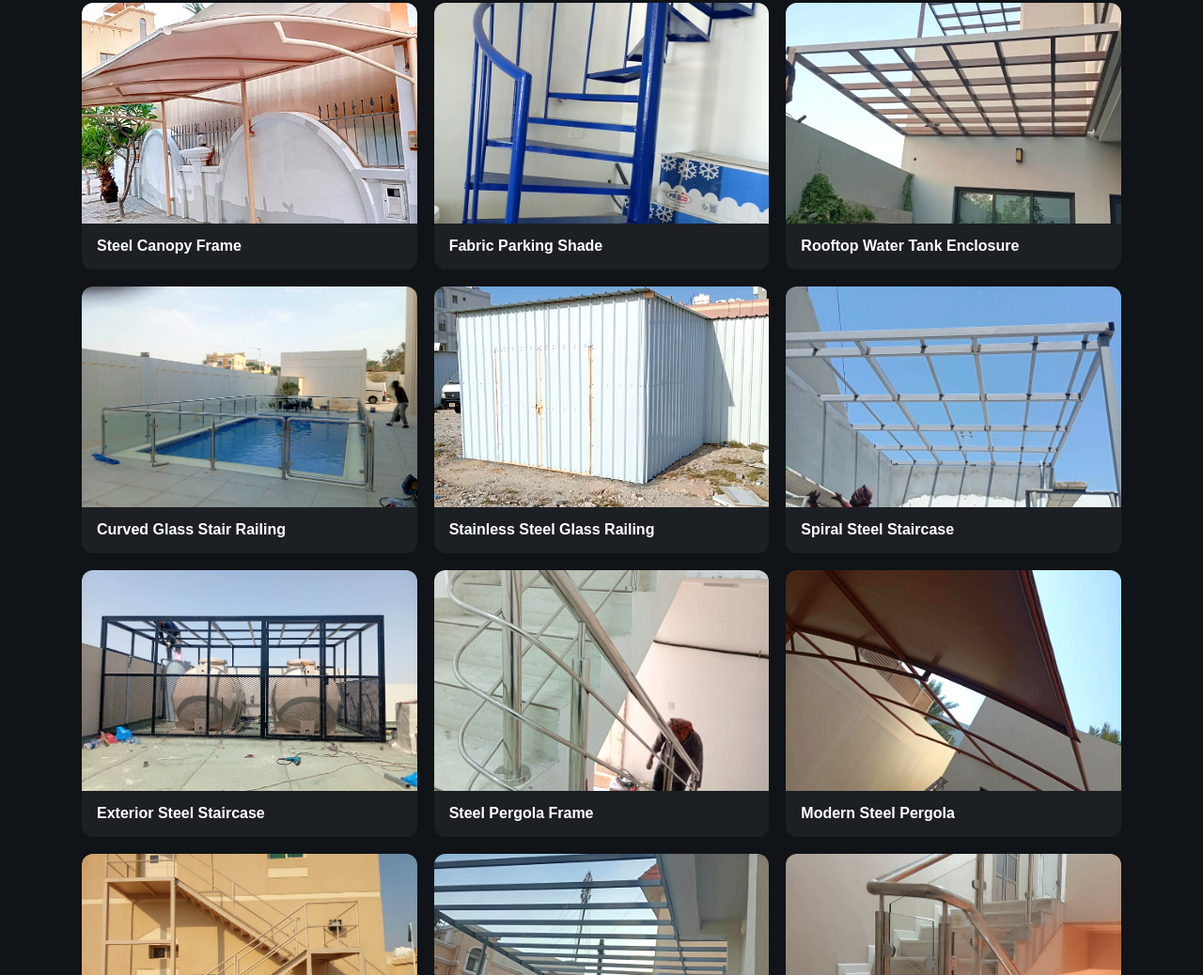
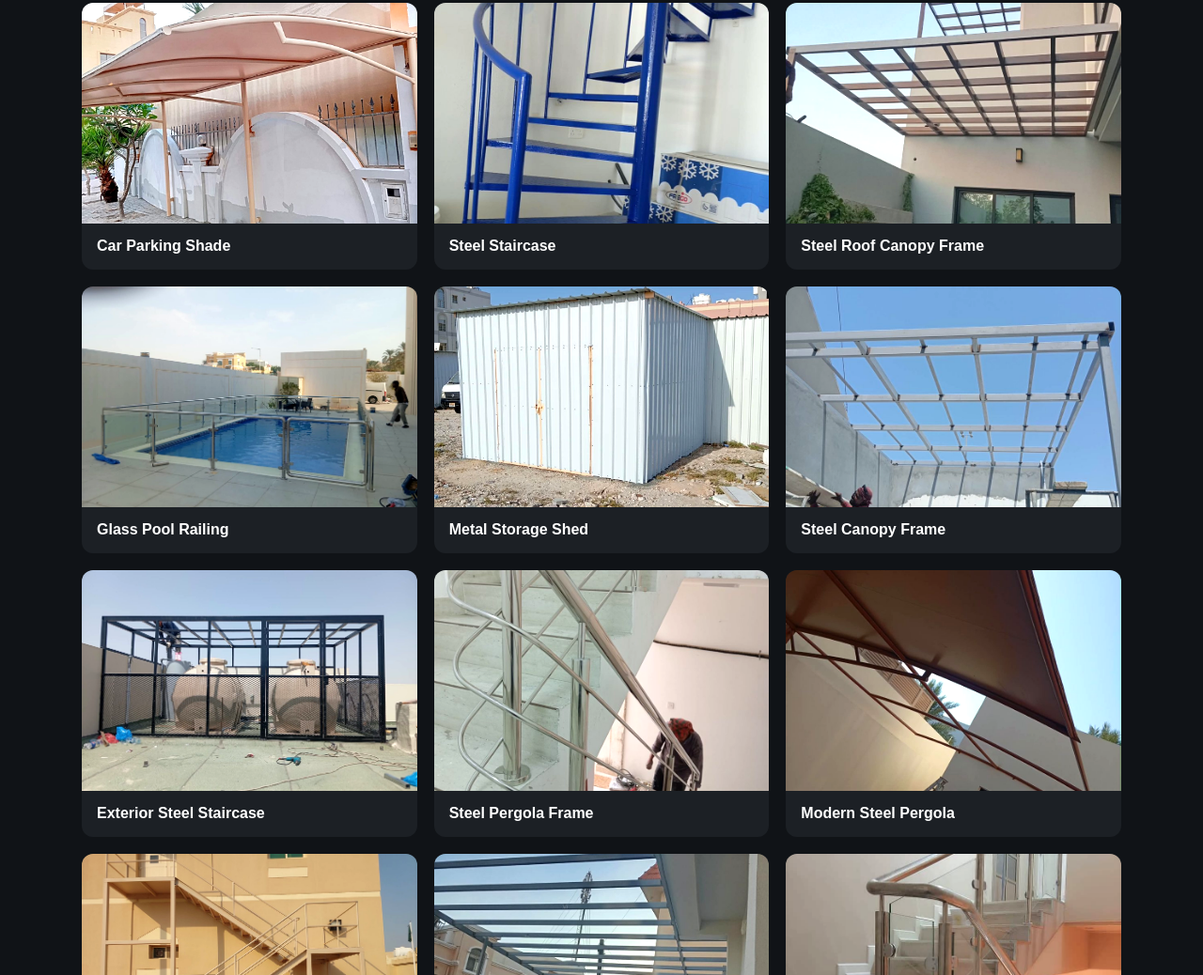
Before and after one commit to afsaruddin3826-hub/akram-material-welding, a plain HTML site: page index.html in a window 1280 px wide. Shown: the part 1754-2792 px from the top of the page at 94% size. Drawn offline with Linux system fonts and the light colour scheme.

Commit message:
Correct first six project captions based on customer gallery screenshot

```diff
--- a/index.html
+++ b/index.html
@@ -16,12 +16,12 @@
 <div class="service"><b data-en="Stainless Steel Works" data-ar="أعمال الستانلس ستيل">Stainless Steel Works</b><p data-en="Custom stainless steel fabrication and finishing." data-ar="تصنيع وتشطيب أعمال الستانلس ستيل حسب الطلب.">Custom stainless steel fabrication and finishing.</p></div>
 <div class="service"><b data-en="Metal Fabrication & Installation" data-ar="تصنيع وتركيب المعادن">Metal Fabrication & Installation</b><p data-en="Custom metal components, fabrication and on-site installation." data-ar="تصنيع القطع المعدنية حسب الطلب وتركيبها في الموقع.">Custom metal components, fabrication and on-site installation.</p></div>
 </div></section>
-<section id="projects" class="wrap"><div class="eyebrow" data-en="Selected Work" data-ar="من أعمالنا">Selected Work</div><h2 data-en="Our Projects Gallery" data-ar="معرض مشاريعنا">Our Projects Gallery</h2><p class="muted" data-en="12 photographs of metalwork, shades, railings and installations." data-ar="١٢ صورة لأعمال الحديد والمظلات والدرابزين والتركيبات.">12 photographs of metalwork, shades, railings and installations.</p><div class="gallery"><button class="tile" onclick="openPhoto(0)"><img loading="lazy" src="images/project-01.jpg" alt="Steel Canopy Frame"><span data-en="Steel Canopy Frame" data-ar="هيكل مظلة حديدي">Steel Canopy Frame</span></button>
-<button class="tile" onclick="openPhoto(1)"><img loading="lazy" src="images/project-02.jpg" alt="Fabric Parking Shade"><span data-en="Fabric Parking Shade" data-ar="مظلة مواقف سيارات قماشية">Fabric Parking Shade</span></button>
-<button class="tile" onclick="openPhoto(2)"><img loading="lazy" src="images/project-03.jpg" alt="Rooftop Water Tank Enclosure"><span data-en="Rooftop Water Tank Enclosure" data-ar="هيكل حماية خزانات المياه">Rooftop Water Tank Enclosure</span></button>
-<button class="tile" onclick="openPhoto(3)"><img loading="lazy" src="images/project-04.jpg" alt="Curved Glass Stair Railing"><span data-en="Curved Glass Stair Railing" data-ar="درابزين درج زجاجي منحني">Curved Glass Stair Railing</span></button>
-<button class="tile" onclick="openPhoto(4)"><img loading="lazy" src="images/project-05.jpg" alt="Stainless Steel Glass Railing"><span data-en="Stainless Steel Glass Railing" data-ar="درابزين زجاجي ستانلس ستيل">Stainless Steel Glass Railing</span></button>
-<button class="tile" onclick="openPhoto(5)"><img loading="lazy" src="images/project-06.jpg" alt="Spiral Steel Staircase"><span data-en="Spiral Steel Staircase" data-ar="درج حديدي حلزوني">Spiral Steel Staircase</span></button>
+<section id="projects" class="wrap"><div class="eyebrow" data-en="Selected Work" data-ar="من أعمالنا">Selected Work</div><h2 data-en="Our Projects Gallery" data-ar="معرض مشاريعنا">Our Projects Gallery</h2><p class="muted" data-en="12 photographs of metalwork, shades, railings and installations." data-ar="١٢ صورة لأعمال الحديد والمظلات والدرابزين والتركيبات.">12 photographs of metalwork, shades, railings and installations.</p><div class="gallery"><button class="tile" onclick="openPhoto(0)"><img loading="lazy" src="images/project-01.jpg" alt="Car Parking Shade"><span data-en="Car Parking Shade" data-ar="مظلة موقف سيارات">Car Parking Shade</span></button>
+<button class="tile" onclick="openPhoto(1)"><img loading="lazy" src="images/project-02.jpg" alt="Steel Staircase"><span data-en="Steel Staircase" data-ar="درج حديدي">Steel Staircase</span></button>
+<button class="tile" onclick="openPhoto(2)"><img loading="lazy" src="images/project-03.jpg" alt="Steel Roof Canopy Frame"><span data-en="Steel Roof Canopy Frame" data-ar="هيكل سقف مظلة حديدي">Steel Roof Canopy Frame</span></button>
+<button class="tile" onclick="openPhoto(3)"><img loading="lazy" src="images/project-04.jpg" alt="Glass Pool Railing"><span data-en="Glass Pool Railing" data-ar="درابزين زجاجي للمسبح">Glass Pool Railing</span></button>
+<button class="tile" onclick="openPhoto(4)"><img loading="lazy" src="images/project-05.jpg" alt="Metal Storage Shed"><span data-en="Metal Storage Shed" data-ar="مخزن معدني">Metal Storage Shed</span></button>
+<button class="tile" onclick="openPhoto(5)"><img loading="lazy" src="images/project-06.jpg" alt="Steel Canopy Frame"><span data-en="Steel Canopy Frame" data-ar="هيكل مظلة حديدي">Steel Canopy Frame</span></button>
 <button class="tile" onclick="openPhoto(6)"><img loading="lazy" src="images/project-07.jpg" alt="Exterior Steel Staircase"><span data-en="Exterior Steel Staircase" data-ar="درج حديدي خارجي">Exterior Steel Staircase</span></button>
 <button class="tile" onclick="openPhoto(7)"><img loading="lazy" src="images/project-08.jpg" alt="Steel Pergola Frame"><span data-en="Steel Pergola Frame" data-ar="هيكل برجولة حديدي">Steel Pergola Frame</span></button>
 <button class="tile" onclick="openPhoto(8)"><img loading="lazy" src="images/project-09.jpg" alt="Modern Steel Pergola"><span data-en="Modern Steel Pergola" data-ar="برجولة حديدية حديثة">Modern Steel Pergola</span></button>
```
